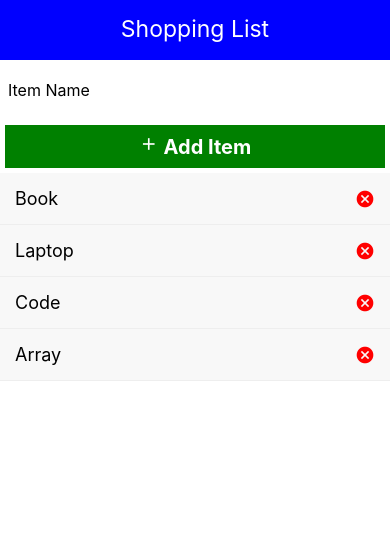
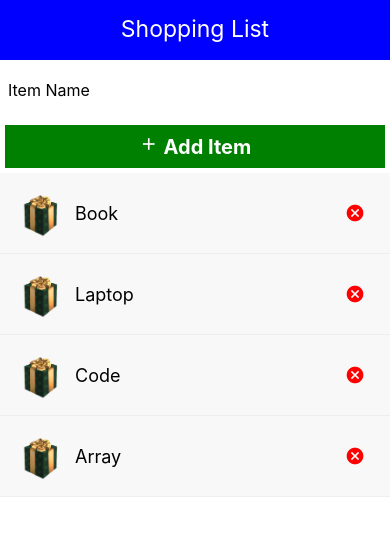
Before and after one commit to muchirasamwel/Simple-Shopping-List-App-, a React Native app: screen / in a window 390 px wide. Shown: the top 536 px of the page. Built offline with nearby package versions, Linux system fonts and the light colour scheme.

Commit message:
added dumy item Image

```diff
--- a/components/ListItem.js
+++ b/components/ListItem.js
@@ -1,16 +1,21 @@
 import React from 'react';
-import {View, Text, StyleSheet, TouchableOpacity} from 'react-native';
+import {View, Text, StyleSheet, TouchableOpacity, Image} from 'react-native';
 import Icon from 'react-native-vector-icons/dist/MaterialIcons';
 
 const ListItem = ({item, deleteItem}) => {
   return (
     <TouchableOpacity style={styles.listItem}>
       <View style={styles.listItemView}>
+        <Image
+          source={require('./resources/images/item1.png')}
+          style={styles.listImage}
+        />
         <Text style={styles.ListItemText}>{item.text}</Text>
         <Icon
           name="cancel"
           size={20}
           color="red"
+          style={styles.delete}
           onPress={() => deleteItem(item.id)}
         />
       </View>
@@ -27,11 +32,19 @@ const styles = StyleSheet.create({
   },
   listItemView: {
     flexDirection: 'row',
-    justifyContent: 'space-between',
     alignItems: 'center',
   },
   ListItemText: {
     fontSize: 18,
+    marginLeft: 10,
+  },
+  listImage: {
+    width: 50,
+    height: 50,
+  },
+  delete: {
+    position: 'absolute',
+    right: 10,
   },
 });
 export default ListItem;
```
Also changed, not shown: components/resources/images/item1.png (added).
